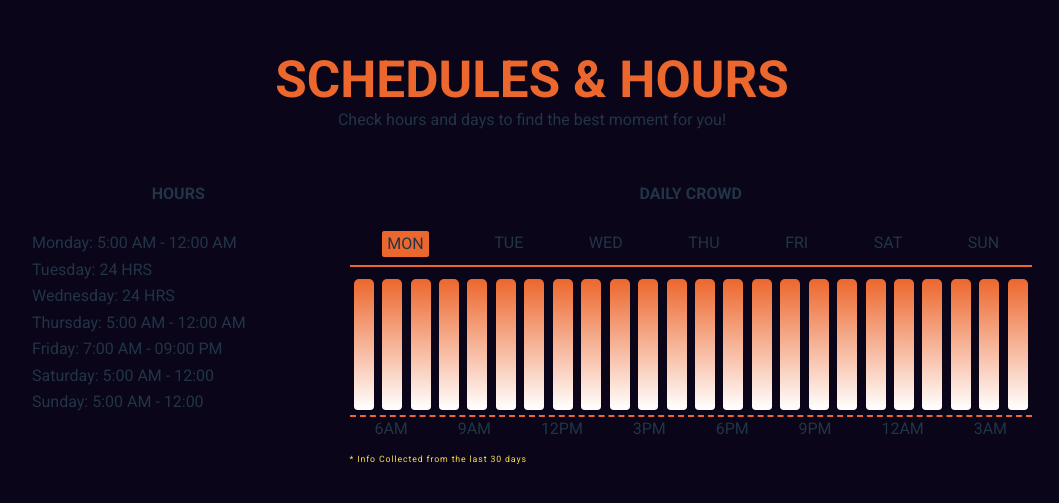
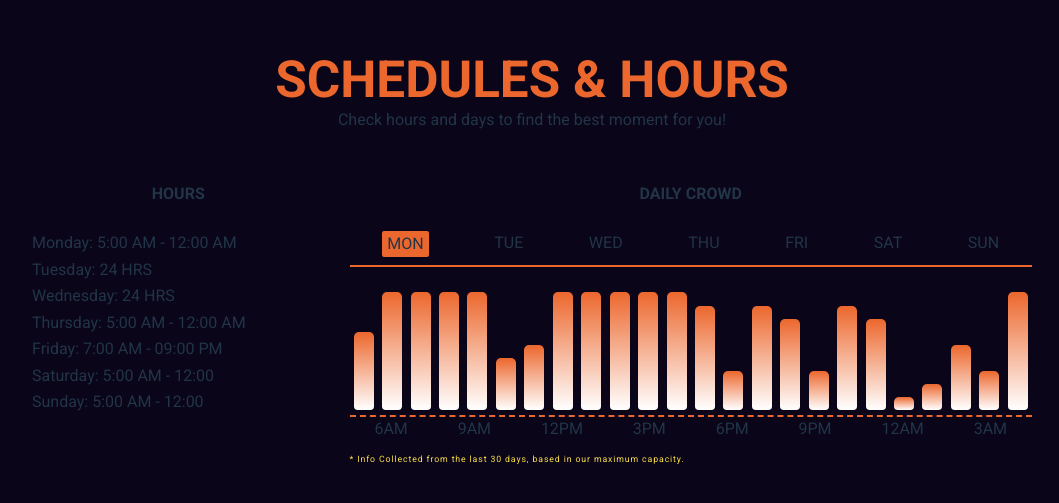
Before and after one commit to luisgcode/crowdMeterSystem, a React (Vite) app: page / in a window 1280 px wide. Shown: the part 141-644 px from the top of the page, without its empty margins (108-1167 px from the left). Built offline with nearby package versions, Linux system fonts and the light colour scheme.

Commit message:
Progress

```diff
--- a/src/crowdMeter/Crowdmeter.jsx
+++ b/src/crowdMeter/Crowdmeter.jsx
@@ -36,31 +36,175 @@ const Crowdmeter = () => {
                 <span className="day-tab">SAT</span>
                 <span className="day-tab">SUN</span>
               </div>
-              <div className="crowd-block-medium h-60 pt-5 pb-2 border-b-2 border-dashed border-titleColor flex justify-around">
-                <span className="bar-tab bg-gradient-to-t from-white to-titleColor h-full w-8 rounded-t-lg rounded-b-md"></span>
-                <span className="bar-tab bg-gradient-to-t from-white to-titleColor h-full w-8 rounded-t-lg rounded-b-md"></span>
-                <span className="bar-tab bg-gradient-to-t from-white to-titleColor h-full w-8 rounded-t-lg rounded-b-md"></span>
-                <span className="bar-tab bg-gradient-to-t from-white to-titleColor h-full w-8 rounded-t-lg rounded-b-md"></span>
-                <span className="bar-tab bg-gradient-to-t from-white to-titleColor h-full w-8 rounded-t-lg rounded-b-md"></span>
-                <span className="bar-tab bg-gradient-to-t from-white to-titleColor h-full w-8 rounded-t-lg rounded-b-md"></span>
-                <span className="bar-tab bg-gradient-to-t from-white to-titleColor h-full w-8 rounded-t-lg rounded-b-md"></span>
-                <span className="bar-tab bg-gradient-to-t from-white to-titleColor h-full w-8 rounded-t-lg rounded-b-md"></span>
-                <span className="bar-tab bg-gradient-to-t from-white to-titleColor h-full w-8 rounded-t-lg rounded-b-md"></span>
-                <span className="bar-tab bg-gradient-to-t from-white to-titleColor h-full w-8 rounded-t-lg rounded-b-md"></span>
-                <span className="bar-tab bg-gradient-to-t from-white to-titleColor h-full w-8 rounded-t-lg rounded-b-md"></span>
-                <span className="bar-tab bg-gradient-to-t from-white to-titleColor h-full w-8 rounded-t-lg rounded-b-md"></span>
-                <span className="bar-tab bg-gradient-to-t from-white to-titleColor h-full w-8 rounded-t-lg rounded-b-md"></span>
-                <span className="bar-tab bg-gradient-to-t from-white to-titleColor h-full w-8 rounded-t-lg rounded-b-md"></span>
-                <span className="bar-tab bg-gradient-to-t from-white to-titleColor h-full w-8 rounded-t-lg rounded-b-md"></span>
-                <span className="bar-tab bg-gradient-to-t from-white to-titleColor h-full w-8 rounded-t-lg rounded-b-md"></span>
-                <span className="bar-tab bg-gradient-to-t from-white to-titleColor h-full w-8 rounded-t-lg rounded-b-md"></span>
-                <span className="bar-tab bg-gradient-to-t from-white to-titleColor h-full w-8 rounded-t-lg rounded-b-md"></span>
-                <span className="bar-tab bg-gradient-to-t from-white to-titleColor h-full w-8 rounded-t-lg rounded-b-md"></span>
-                <span className="bar-tab bg-gradient-to-t from-white to-titleColor h-full w-8 rounded-t-lg rounded-b-md"></span>
-                <span className="bar-tab bg-gradient-to-t from-white to-titleColor h-full w-8 rounded-t-lg rounded-b-md"></span>
-                <span className="bar-tab bg-gradient-to-t from-white to-titleColor h-full w-8 rounded-t-lg rounded-b-md"></span>
-                <span className="bar-tab bg-gradient-to-t from-white to-titleColor h-full w-8 rounded-t-lg rounded-b-md"></span>
-                <span className="bar-tab bg-gradient-to-t from-white to-titleColor h-full w-8 rounded-t-lg rounded-b-md"></span>
+              <div className="crowd-block-medium h-60 pt-5 pb-2 border-b-2 border-dashed border-titleColor flex justify-around items-end">
+                <span
+                  className="bar-tab bg-gradient-to-t from-white to-titleColor w-8 rounded-t-lg rounded-b-md"
+                  style={{
+                    height: "60%", // Establece la altura que deseas
+                    transformOrigin: "bottom", // Cambia el punto de origen a la parte inferior
+                  }}
+                ></span>
+                <span
+                  className="bar-tab bg-gradient-to-t from-white to-titleColor w-8 rounded-t-lg rounded-b-md"
+                  style={{
+                    height: "90%", // Establece la altura que deseas
+                    transformOrigin: "bottom", // Cambia el punto de origen a la parte inferior
+                  }}
+                ></span>
+                <span
+                  className="bar-tab bg-gradient-to-t from-white to-titleColor w-8 rounded-t-lg rounded-b-md"
+                  style={{
+                    height: "90%", // Establece la altura que deseas
+                    transformOrigin: "bottom", // Cambia el punto de origen a la parte inferior
+                  }}
+                ></span>
+                <span
+                  className="bar-tab bg-gradient-to-t from-white to-titleColor w-8 rounded-t-lg rounded-b-md"
+                  style={{
+                    height: "90%", // Establece la altura que deseas
+                    transformOrigin: "bottom", // Cambia el punto de origen a la parte inferior
+                  }}
+                ></span>
+                <span
+                  className="bar-tab bg-gradient-to-t from-white to-titleColor w-8 rounded-t-lg rounded-b-md"
+                  style={{
+                    height: "90%", // Establece la altura que deseas
+                    transformOrigin: "bottom", // Cambia el punto de origen a la parte inferior
+                  }}
+                ></span>
+                <span
+                  className="bar-tab bg-gradient-to-t from-white to-titleColor w-8 rounded-t-lg rounded-b-md"
+                  style={{
+                    height: "40%", // Establece la altura que deseas
+                    transformOrigin: "bottom", // Cambia el punto de origen a la parte inferior
+                  }}
+                ></span>
+                <span
+                  className="bar-tab bg-gradient-to-t from-white to-titleColor w-8 rounded-t-lg rounded-b-md"
+                  style={{
+                    height: "50%", // Establece la altura que deseas
+                    transformOrigin: "bottom", // Cambia el punto de origen a la parte inferior
+                  }}
+                ></span>
+                <span
+                  className="bar-tab bg-gradient-to-t from-white to-titleColor w-8 rounded-t-lg rounded-b-md"
+                  style={{
+                    height: "90%", // Establece la altura que deseas
+                    transformOrigin: "bottom", // Cambia el punto de origen a la parte inferior
+                  }}
+                ></span>
+                <span
+                  className="bar-tab bg-gradient-to-t from-white to-titleColor w-8 rounded-t-lg rounded-b-md"
+                  style={{
+                    height: "90%", // Establece la altura que deseas
+                    transformOrigin: "bottom", // Cambia el punto de origen a la parte inferior
+                  }}
+                ></span>
+                <span
+                  className="bar-tab bg-gradient-to-t from-white to-titleColor w-8 rounded-t-lg rounded-b-md"
+                  style={{
+                    height: "90%", // Establece la altura que deseas
+                    transformOrigin: "bottom", // Cambia el punto de origen a la parte inferior
+                  }}
+                ></span>
+                <span
+                  className="bar-tab bg-gradient-to-t from-white to-titleColor w-8 rounded-t-lg rounded-b-md"
+                  style={{
+                    height: "90%", // Establece la altura que deseas
+                    transformOrigin: "bottom", // Cambia el punto de origen a la parte inferior
+                  }}
+                ></span>
+                <span
+                  className="bar-tab bg-gradient-to-t from-white to-titleColor w-8 rounded-t-lg rounded-b-md"
+                  style={{
+                    height: "90%", // Establece la altura que deseas
+                    transformOrigin: "bottom", // Cambia el punto de origen a la parte inferior
+                  }}
+                ></span>
+                <span
+                  className="bar-tab bg-gradient-to-t from-white to-titleColor w-8 rounded-t-lg rounded-b-md"
+                  style={{
+                    height: "80%", // Establece la altura que deseas
+                    transformOrigin: "bottom", // Cambia el punto de origen a la parte inferior
+                  }}
+                ></span>
+                <span
+                  className="bar-tab bg-gradient-to-t from-white to-titleColor w-8 rounded-t-lg rounded-b-md"
+                  style={{
+                    height: "30%", // Establece la altura que deseas
+                    transformOrigin: "bottom", // Cambia el punto de origen a la parte inferior
+                  }}
+                ></span>
+                <span
+                  className="bar-tab bg-gradient-to-t from-white to-titleColor w-8 rounded-t-lg rounded-b-md"
+                  style={{
+                    height: "80%", // Establece la altura que deseas
+                    transformOrigin: "bottom", // Cambia el punto de origen a la parte inferior
+                  }}
+                ></span>
+                <span
+                  className="bar-tab bg-gradient-to-t from-white to-titleColor w-8 rounded-t-lg rounded-b-md"
+                  style={{
+                    height: "70%", // Establece la altura que deseas
+                    transformOrigin: "bottom", // Cambia el punto de origen a la parte inferior
+                  }}
+                ></span>
+                <span
+                  className="bar-tab bg-gradient-to-t from-white to-titleColor w-8 rounded-t-lg rounded-b-md"
+                  style={{
+                    height: "30%", // Establece la altura que deseas
+                    transformOrigin: "bottom", // Cambia el punto de origen a la parte inferior
+                  }}
+                ></span>
+                <span
+                  className="bar-tab bg-gradient-to-t from-white to-titleColor w-8 rounded-t-lg rounded-b-md"
+                  style={{
+                    height: "80%", // Establece la altura que deseas
+                    transformOrigin: "bottom", // Cambia el punto de origen a la parte inferior
+                  }}
+                ></span>
+                <span
+                  className="bar-tab bg-gradient-to-t from-white to-titleColor w-8 rounded-t-lg rounded-b-md"
+                  style={{
+                    height: "70%", // Establece la altura que deseas
+                    transformOrigin: "bottom", // Cambia el punto de origen a la parte inferior
+                  }}
+                ></span>
+                <span
+                  className="bar-tab bg-gradient-to-t from-white to-titleColor w-8 rounded-t-lg rounded-b-md"
+                  style={{
+                    height: "10%", // Establece la altura que deseas
+                    transformOrigin: "bottom", // Cambia el punto de origen a la parte inferior
+                  }}
+                ></span>
+                <span
+                  className="bar-tab bg-gradient-to-t from-white to-titleColor w-8 rounded-t-lg rounded-b-md"
+                  style={{
+                    height: "20%", // Establece la altura que deseas
+                    transformOrigin: "bottom", // Cambia el punto de origen a la parte inferior
+                  }}
+                ></span>
+                <span
+                  className="bar-tab bg-gradient-to-t from-white to-titleColor w-8 rounded-t-lg rounded-b-md"
+                  style={{
+                    height: "50%", // Establece la altura que deseas
+                    transformOrigin: "bottom", // Cambia el punto de origen a la parte inferior
+                  }}
+                ></span>
+                <span
+                  className="bar-tab bg-gradient-to-t from-white to-titleColor w-8 rounded-t-lg rounded-b-md"
+                  style={{
+                    height: "30%", // Establece la altura que deseas
+                    transformOrigin: "bottom", // Cambia el punto de origen a la parte inferior
+                  }}
+                ></span>
+                <span
+                  className="bar-tab bg-gradient-to-t from-white to-titleColor w-8 rounded-t-lg rounded-b-md"
+                  style={{
+                    height: "90%", // Establece la altura que deseas
+                    transformOrigin: "bottom", // Cambia el punto de origen a la parte inferior
+                  }}
+                ></span>
               </div>
               <div className="crowd-block-bottom w-full flex justify-around">
                 <span className="hour-tab">6AM</span>
@@ -74,7 +218,8 @@ const Crowdmeter = () => {
               </div>
             </div>
             <span className="text-yellow-300 text-sm tracking-widest text-left block mt-5">
-              * Info Collected from the last 30 days
+              * Info Collected from the last 30 days, based in our maximum
+              capacity.
             </span>
           </div>
         </div>
```
